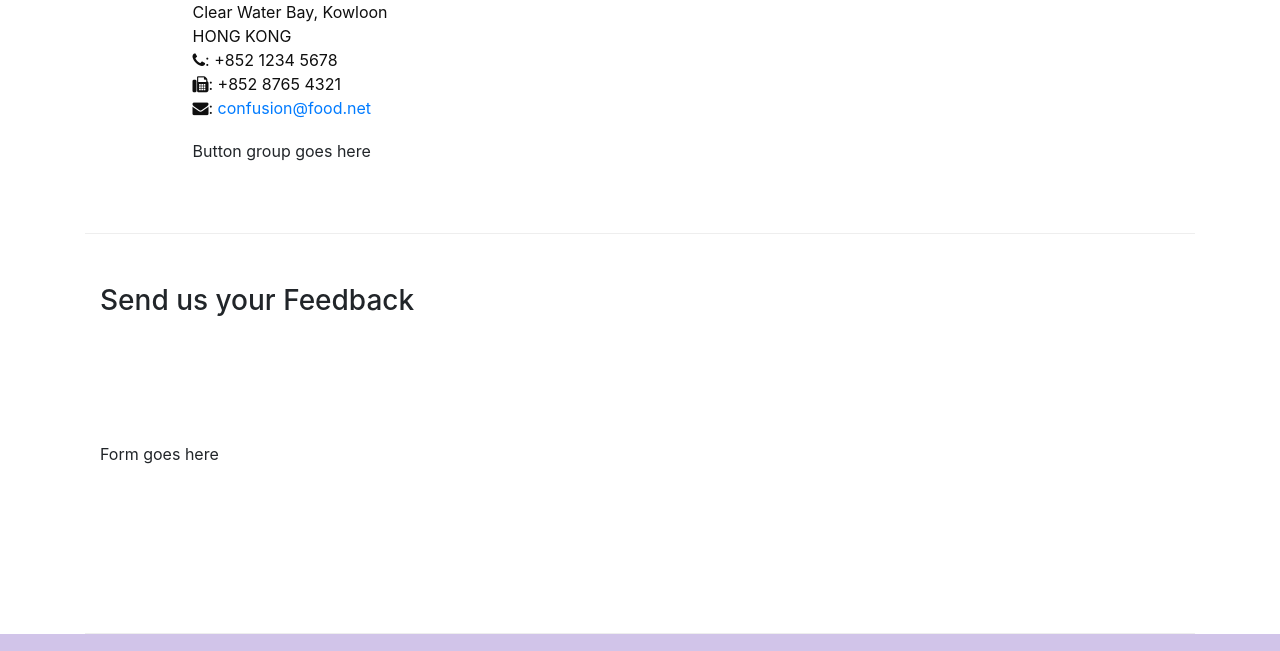
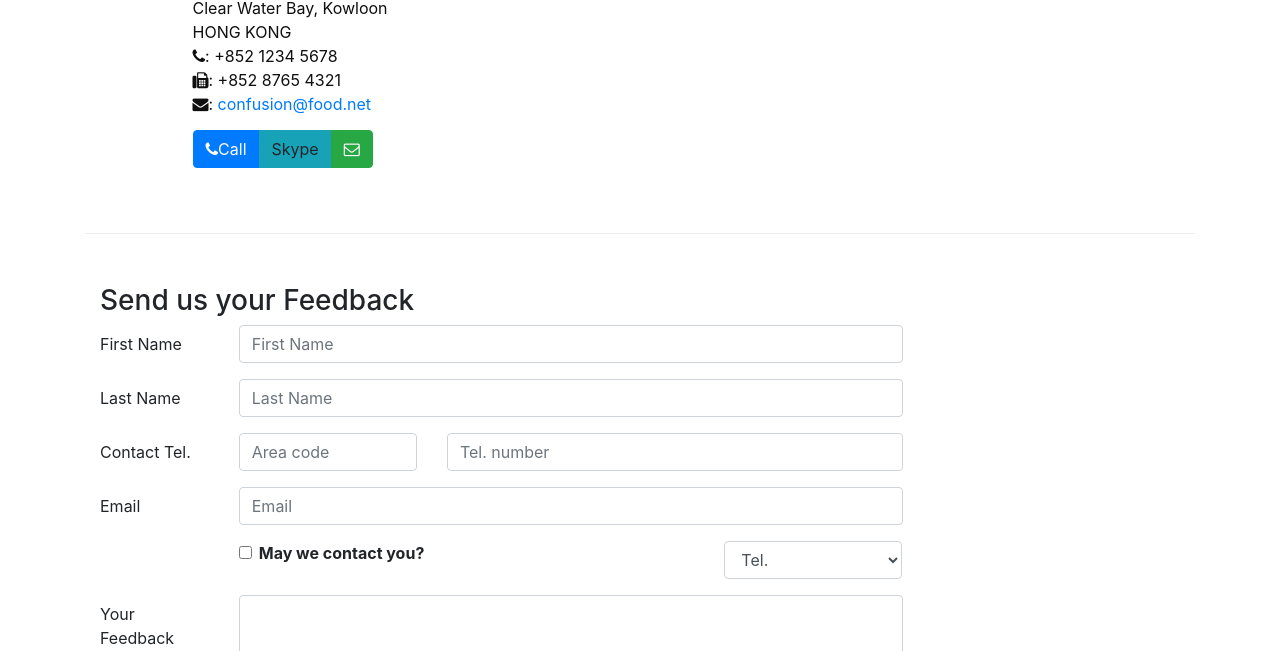
Before and after one commit to NguyenThanhVienSE150468/git-test, a website: page contactus.html in a window 1280 px wide. Shown: the part 631-1282 px from the top of the page. Drawn offline with nearby package versions, Linux system fonts and the light colour scheme.

Commit message:
exercise

```diff
--- a/contactus.html
+++ b/contactus.html
@@ -27,10 +27,14 @@
             <a class="navbar-brand" href="#">Ristorante Con Fusion</a>
             <div class="collapse navbar-collapse" id="Navbar">
                 <ul class="navbar-nav mr-auto">
-                        <li class="nav-item"><a class="nav-link" href="./index.html"><span class="fa fa-home fa-lg"></span> Home</a></li>
-                        <li class="nav-item"><a class="nav-link" href="./aboutus.html"><span class="fa fa-info fa-lg"></span> About</a></li>
-                        <li class="nav-item"><a class="nav-link" href="#"><span class="fa fa-list fa-lg"></span> Menu</a></li>
-                        <li class="nav-item active"><a class="nav-link" href="./contactus.html"><span class="fa fa-address-card fa-lg"></span> Contact</a></li>
+                    <li class="nav-item"><a class="nav-link" href="./index.html"><span class="fa fa-home fa-lg"></span>
+                            Home</a></li>
+                    <li class="nav-item"><a class="nav-link" href="./aboutus.html"><span
+                                class="fa fa-info fa-lg"></span> About</a></li>
+                    <li class="nav-item"><a class="nav-link" href="#"><span class="fa fa-list fa-lg"></span> Menu</a>
+                    </li>
+                    <li class="nav-item active"><a class="nav-link" href="./contactus.html"><span
+                                class="fa fa-address-card fa-lg"></span> Contact</a></li>
                 </ul>
             </div>
         </div>
@@ -41,7 +45,8 @@
             <div class="row row-header">
                 <div class="col-12 col-sm-6">
                     <h1>Ristorante con Fusion</h1>
-                    <p>We take inspiration from the World's best cuisines, and create a unique fusion experience. Our lipsmacking creations will tickle your culinary senses!</p>
+                    <p>We take inspiration from the World's best cuisines, and create a unique fusion experience. Our
+                        lipsmacking creations will tickle your culinary senses!</p>
                 </div>
                 <div class="col-12 col-sm">
                 </div>
@@ -81,7 +86,17 @@
                 <h5>Map of our Location</h5>
             </div>
             <div class="col-12 col-sm-11 offset-sm-1">
-                Button group goes here
+                <div class="btn-group" role="group">
+                    <a role="button" class="btn btn-primary" href="tel:+85212345678">
+                        <i class="fa fa-phone"></i>Call
+                    </a>
+                    <a role="button" class="btn btn-info">
+                        <iclass="fa fa-skype></i>Skype
+                    </a>
+
+                    <a role="button" class="btn btn-success" href="mailto:confusion@food.net"><i
+                            class="fa fa-envelope-o"></i></a>
+                </div>
             </div>
         </div>
 
@@ -90,7 +105,64 @@
                 <h3>Send us your Feedback</h3>
             </div>
             <div class="col-12 col-md-9">
-                Form goes here
+                <form>
+                    <div class="form-group row">
+                        <label for="firstname" class="col-md-2 col-form-label">First Name</label>
+                        <div class="col-md-10">
+                            <input type="text" class="form-control" id="firstname" name="firstname"
+                                placeholder="First Name">
+                        </div>
+                    </div>
+                    <div class="form-group row">
+                        <label for="lastname" class="col-md-2 col-form-label">Last Name</label>
+                        <div class="col-md-10">
+                            <input type="text" class="form-control" id="lastname" name="lastname"
+                                placeholder="Last Name">
+                        </div>
+                    </div>
+                </form>
+                <div class="form-group row">
+                    <label for="telnum" class="col-12 col-md-2 col-form-label">Contact Tel.</label>
+                    <div class="col-5 col-md-3">
+                        <input type="tel" class="form-control" id="areacode" name="areacode" placeholder="Area code">
+                    </div>
+                    <div class="col-7 col-md-7">
+                        <input type="tel" class="form-control" id="telnum" name="telnum" placeholder="Tel. number">
+                    </div>
+                </div>
+                <div class="form-group row">
+                    <label for="emailid" class="col-md-2 col-form-label">Email</label>
+                    <div class="col-md-10">
+                        <input type="email" class="form-control" id="emailid" name="emailid" placeholder="Email">
+                    </div>
+                </div>
+                <div class="form-group row">
+                    <div class="col-md-6 offset-md-2">
+                        <div class="form-check">
+                            <input type="checkbox" class="form-check-input" name="approve" id="approve" value="">
+                            <label class="form-check-label" for="approve">
+                                <strong>May we contact you?</strong>
+                            </label>
+                        </div>
+                    </div>
+                    <div class="col-md-3 offset-md-1">
+                        <select class="form-control">
+                            <option>Tel.</option>
+                            <option>Email</option>
+                        </select>
+                    </div>
+                </div>
+                <div class="form-group row">
+                    <label for="feedback" class="col-md-2 col-form-label">Your Feedback</label>
+                    <div class="col-md-10">
+                        <textarea class="form-control" id="feedback" name="feedback" rows="12"></textarea>
+                    </div>
+                </div>
+                <div class="form-group row">
+                    <div class="offset-md-2 col-md-10">
+                        <button type="submit"class="btn btn-primary">Send Feedback</button>
+                    </div>
+                </div>
             </div>
             <div class="col-12 col-md">
             </div>
@@ -124,11 +196,16 @@
                 </div>
                 <div class="col-12 col-sm-4 align-self-center">
                     <div class="text-center">
-                        <a class="btn btn-social-icon btn-google" href="http://google.com/+"><i class="fa fa-google-plus"></i></a>
-                        <a class="btn btn-social-icon btn-facebook" href="http://www.facebook.com/profile.php?id="><i class="fa fa-facebook"></i></a>
-                        <a class="btn btn-social-icon btn-linkedin" href="http://www.linkedin.com/in/"><i class="fa fa-linkedin"></i></a>
-                        <a class="btn btn-social-icon btn-twitter" href="http://twitter.com/"><i class="fa fa-twitter"></i></a>
-                        <a class="btn btn-social-icon btn-google" href="http://youtube.com/"><i class="fa fa-youtube"></i></a>
+                        <a class="btn btn-social-icon btn-google" href="http://google.com/+"><i
+                                class="fa fa-google-plus"></i></a>
+                        <a class="btn btn-social-icon btn-facebook" href="http://www.facebook.com/profile.php?id="><i
+                                class="fa fa-facebook"></i></a>
+                        <a class="btn btn-social-icon btn-linkedin" href="http://www.linkedin.com/in/"><i
+                                class="fa fa-linkedin"></i></a>
+                        <a class="btn btn-social-icon btn-twitter" href="http://twitter.com/"><i
+                                class="fa fa-twitter"></i></a>
+                        <a class="btn btn-social-icon btn-google" href="http://youtube.com/"><i
+                                class="fa fa-youtube"></i></a>
                         <a class="btn btn-social-icon" href="mailto:"><i class="fa fa-envelope-o"></i></a>
                     </div>
                 </div>
```
Lines whose indentation alone changed are shown as unchanged.
